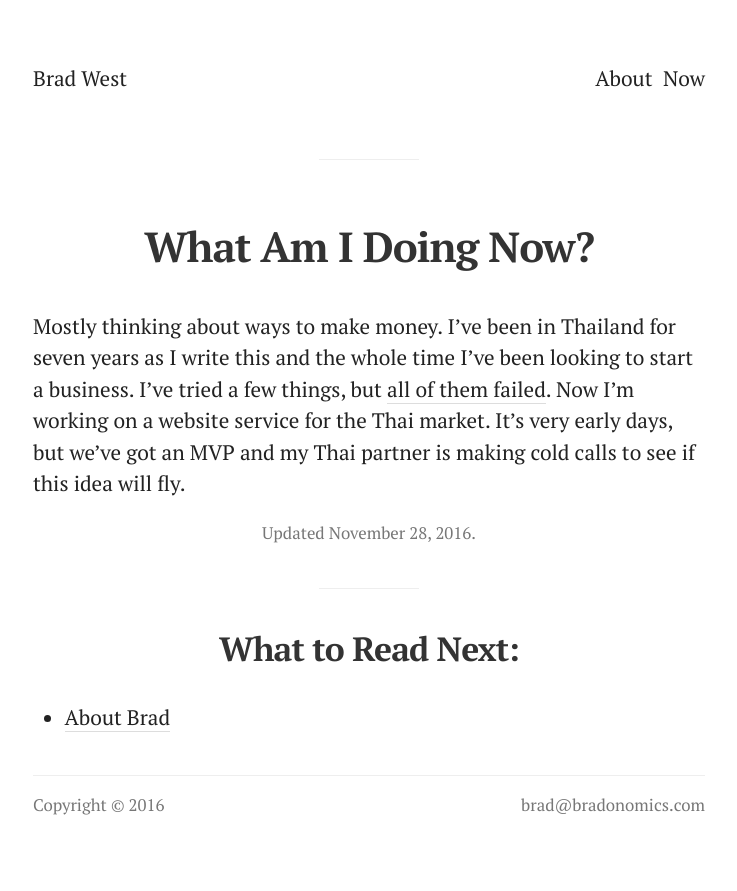
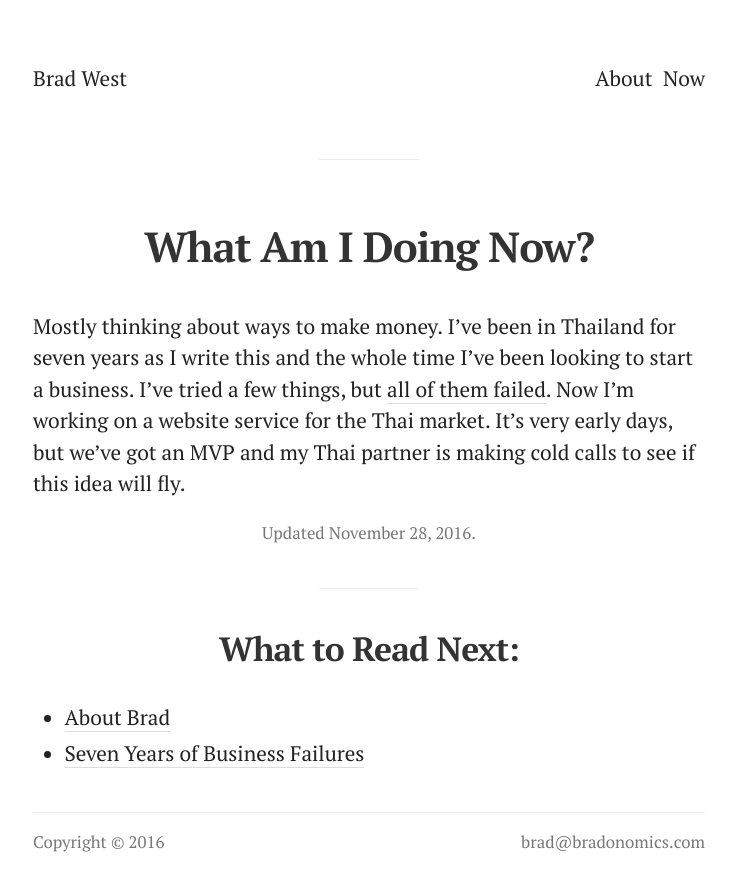
Before and after one commit to bradonomics/bradonomics.com, a Jekyll site: the page built from _pages/now.md, in a window 1280 px wide. Shown: the top 891 px of the page, without its empty margins (271-1008 px from the left). Built offline with Jekyll 4.4.1, drawn with Linux system fonts in a browser that asks for light colours.

Commit message:
Added read_next to now page

```diff
--- a/_pages/now.md
+++ b/_pages/now.md
@@ -6,6 +6,8 @@ facebook_image_path:
 read_next:
   - title: About Brad
     url: /about/
+  - title: Seven Years of Business Failures
+    url: /failures/
 ---
 
 Mostly thinking about ways to make money. I've been in Thailand for seven years as I write this and the whole time I've been looking to start a business. I've tried a few things, but [all of them failed](/failures/). Now I'm working on a website service for the Thai market. It's very early days, but we've got an MVP and my Thai partner is making cold calls to see if this idea will fly.
```
